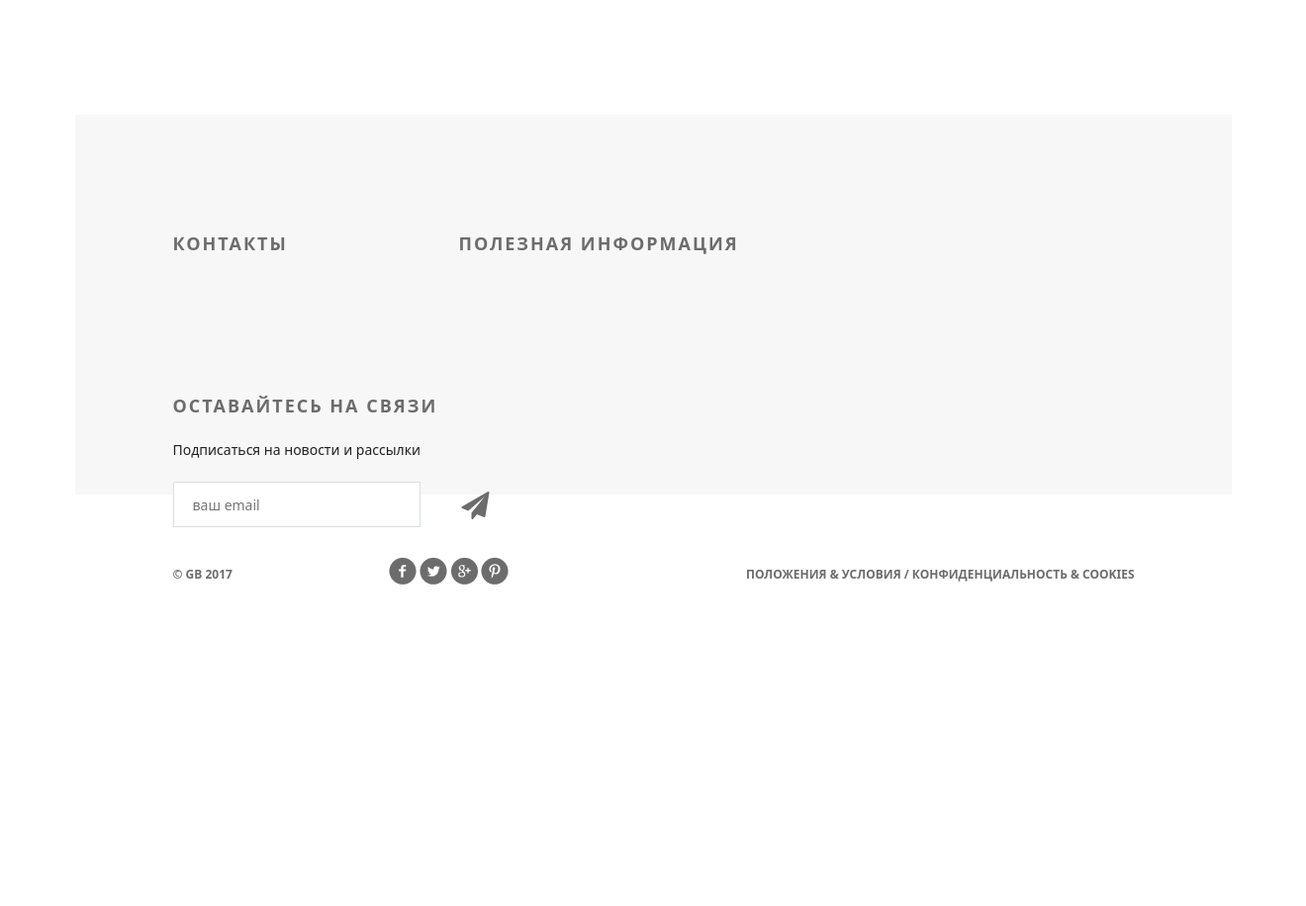
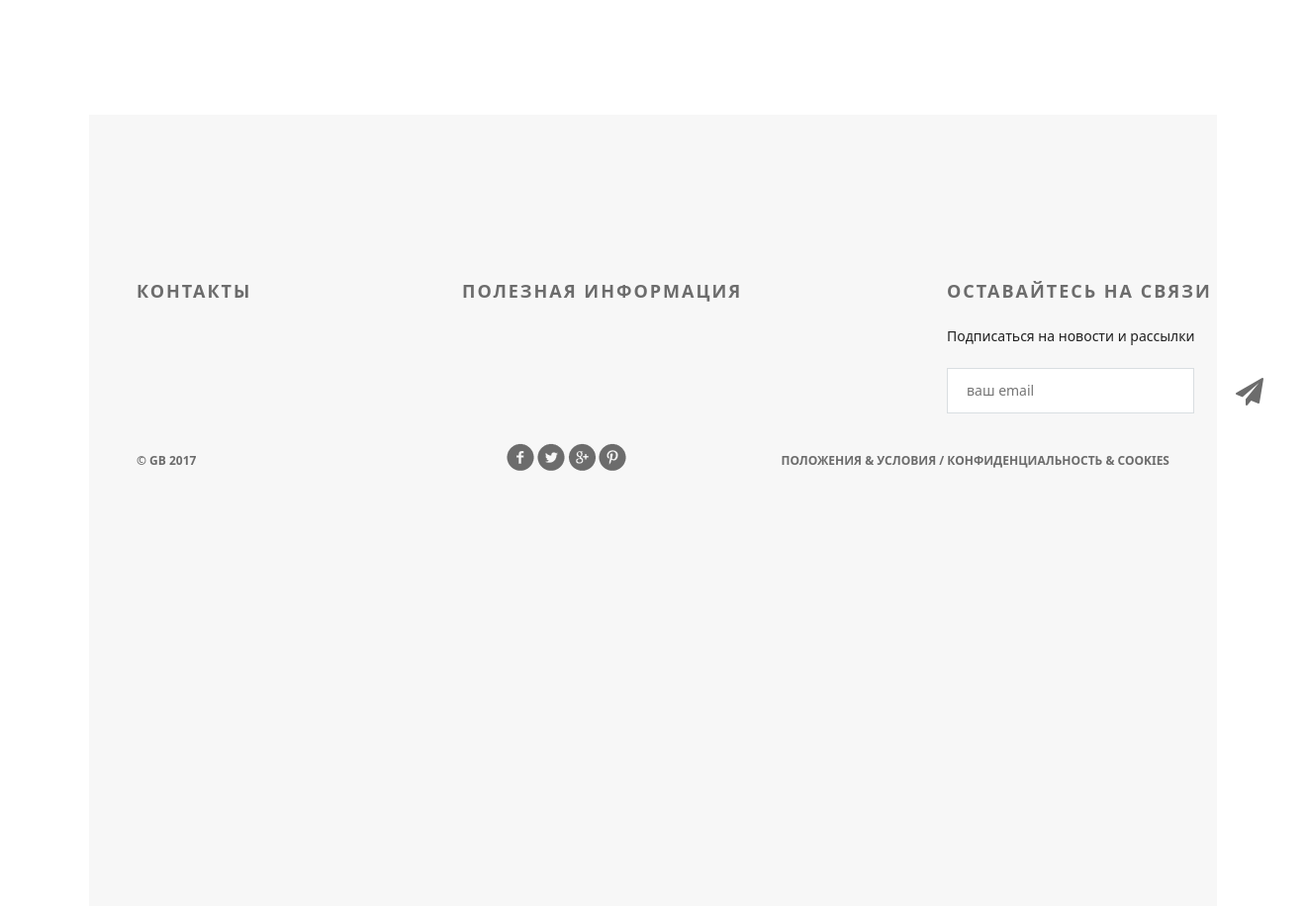
Before and after one commit to MashinaSSokom/GB_django, a Django app: page /products/ in a window 1320 px wide. Shown: the part 670-1586 px from the top of the page at 99% size. Before the commit the page ends 1261 px from the top, so only its background shows below. Run offline with Django 3.2, Linux system fonts and the light colour scheme; data that the repository does not hold is empty; some libraries are stand-ins or nearby versions.

Commit message:
fix footer

```diff
--- a/app/project/templates/includes/footer.html
+++ b/app/project/templates/includes/footer.html
@@ -1,12 +1,12 @@
-<div class="footer">
-    <div class="clearfix">
-        <div class="text-footer">
+<div class="footer container p-5 d-flex flex-column">
+    <div class="d-flex">
+        <div class="text-footer col-3">
             <h3>контакты</h3>
         </div>
-        <div class="text-footer">
+        <div class="text-footer col-3">
             <h3>полезная информация</h3>
         </div>
-        <div class="text-footer clearfix">
+        <div class="text-footer col-3">
             <h3>Оставайтесь на связи</h3>
             <p>Подписаться на новости и рассылки</p>
             <form>
@@ -15,6 +15,7 @@
             </form>
         </div>
     </div>
+    <div class="d-flex justify-content-between">
         <p class="small">&copy; GB 2017</p>
         <div class="social">
             <a href="#" class="social1"></a>
@@ -22,5 +23,8 @@
             <a href="#" class="social3"></a>
             <a href="#" class="social4"></a>
         </div>
-    <p class="small">Положения &amp; Условия  /  Конфиденциальность &amp; Cookies</p>
+        <div class="">
+            <p class="small">Положения &amp; Условия / Конфиденциальность &amp; Cookies</p>
         </div>
+    </div>
+</div>
```
Lines whose indentation alone changed are shown as unchanged.
